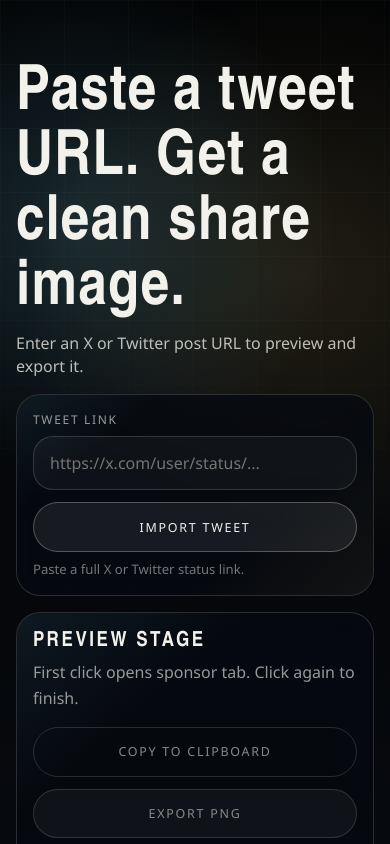
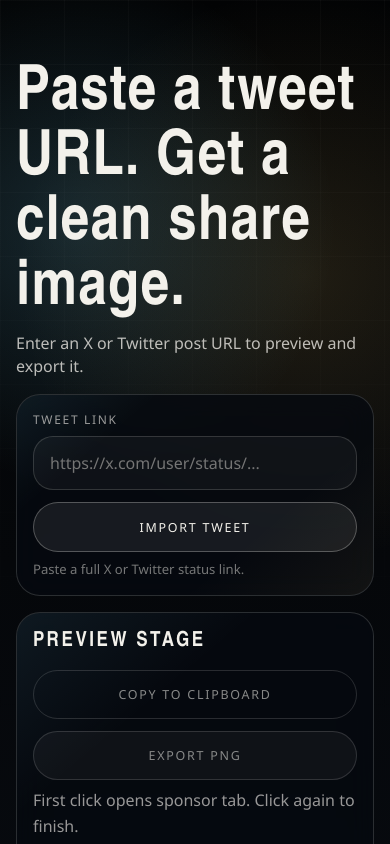
Before and after one commit to domechn/xshots, a React (Vite) app: page / in a window 390 px wide. Shown: the top 844 px of the page. Built offline with nearby package versions, Linux system fonts and the light colour scheme.

Commit message:
update text ui

```diff
--- a/src/App.tsx
+++ b/src/App.tsx
@@ -295,10 +295,8 @@ export default function App({
               <div className="preview-panel__header preview-panel__header--minimal">
                 <div>
                   <h2 className="preview-panel__title">Preview stage</h2>
-                  <p className="preview-panel__copy">
-                    First click opens sponsor tab. Click again to finish.
-                  </p>
                 </div>
+                <div className="preview-panel__actions">
                   <div className="preview-panel__toolbar">
                     <button
                       className="button--ghost button--compact"
@@ -316,6 +314,10 @@ export default function App({
                     >
                       {isExporting ? "Rendering…" : "Export PNG"}
                     </button>
+                  </div>
+                  <p className="preview-panel__copy preview-panel__copy--actions">
+                    First click opens sponsor tab. Click again to finish.
+                  </p>
                 </div>
               </div>
 
--- a/src/app.css
+++ b/src/app.css
@@ -436,6 +436,12 @@
   align-items: center;
 }
 
+.preview-panel__actions {
+  display: grid;
+  gap: var(--space-2);
+  justify-items: end;
+}
+
 .preview-panel__title {
   margin: 0;
   font-family: var(--font-display);
@@ -449,6 +455,12 @@
   max-width: 26rem;
   color: rgba(243, 241, 235, 0.62);
   line-height: 1.6;
+}
+
+.preview-panel__copy--actions {
+  margin: 0;
+  max-width: 22rem;
+  text-align: right;
 }
 
 .preview-stage {
@@ -861,6 +873,15 @@
     grid-template-columns: minmax(0, 1fr);
   }
 
+  .preview-panel__actions {
+    justify-items: stretch;
+  }
+
+  .preview-panel__copy--actions {
+    max-width: none;
+    text-align: left;
+  }
+
   .button--compact {
     width: 100%;
   }
```
Also changed, not shown: 4 other files (tests, documents, lock files or other folders). Lines whose indentation alone changed are shown as unchanged.
